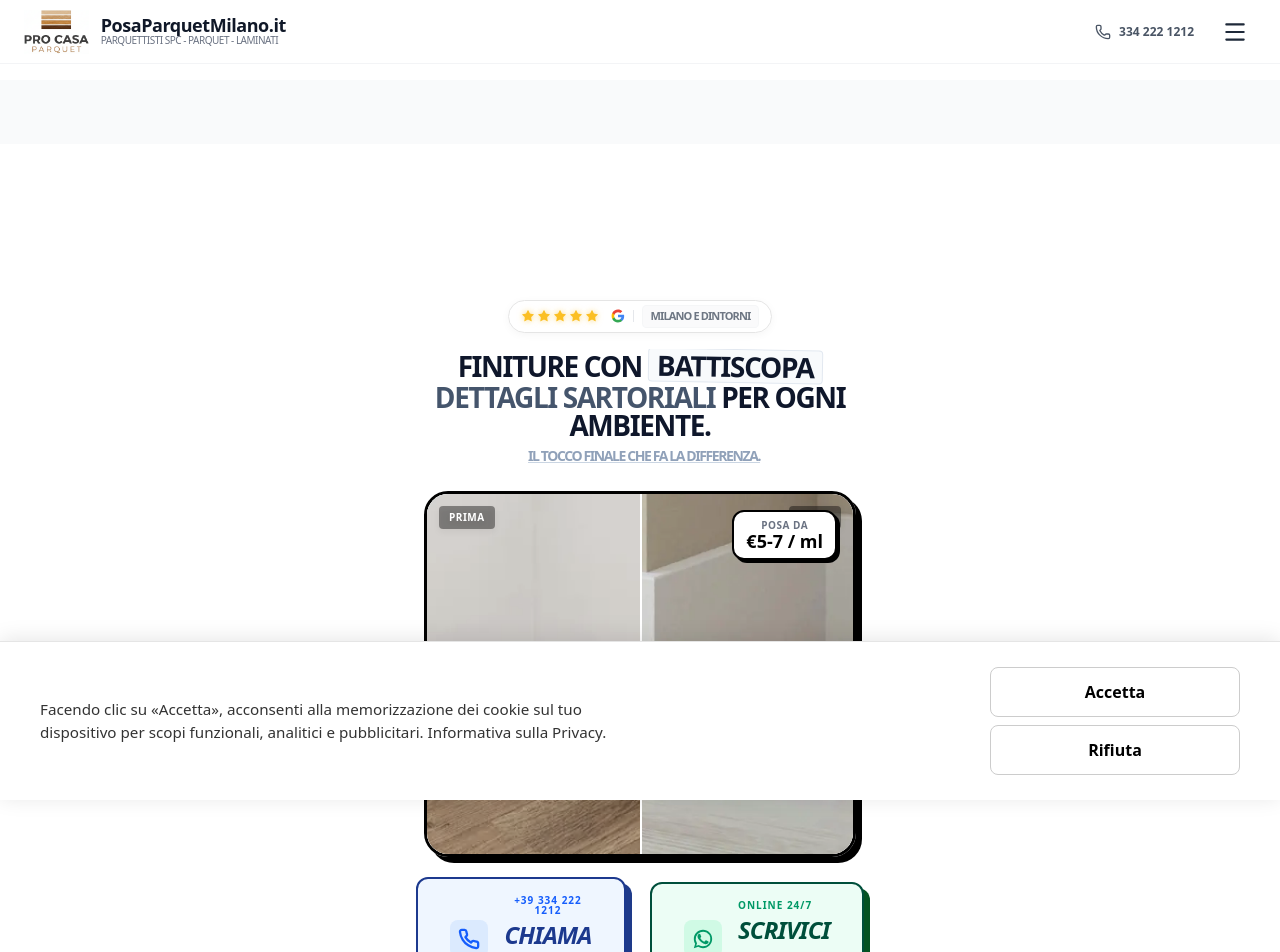
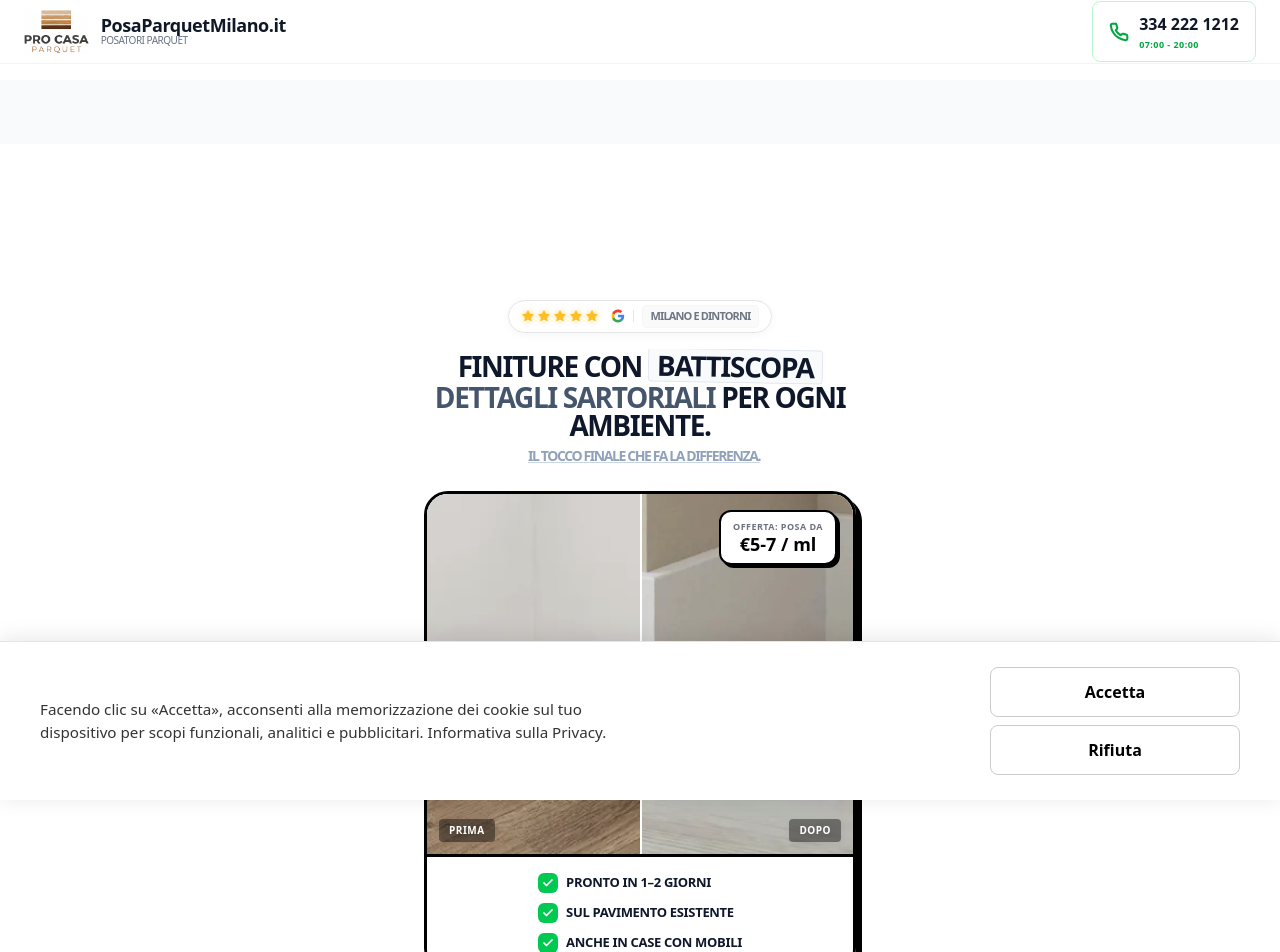
Before and after one commit to Thommy-String/ProCasaParquetSito, a React (Vite) app: page /servizi/posa-battiscopa-milano in a window 1280 px wide. Shown: the top 952 px of the page. Built offline with nearby package versions, Linux system fonts and the light colour scheme.

Commit message:
Ottimizzazioni service page: CTA navbar con tracking Google, header logo non cliccabile, stelline 5/5, orari 07:00-20:00

```diff
--- a/src/components/Header.jsx
+++ b/src/components/Header.jsx
@@ -99,6 +99,9 @@ function Header() {
       .sort((a, b) => (a.order || 0) - (b.order || 0));
   }, []);
 
+  // Controlla se siamo su una service page
+  const isServicePage = location.pathname.startsWith('/servizi/');
+
   return (
     <>
       <style>
@@ -133,6 +136,19 @@ function Header() {
         <div className="container mx-auto px-4 md:px-6 flex items-center justify-between h-full">
 
           {/* 1. LOGO & BRANDING */}
+          {isServicePage ? (
+            <div className="flex items-center gap-3 z-[61] cursor-default">
+              <img src={logoImage} alt={COMPANY_NAME} className="h-9 md:h-11 w-auto" />
+              <div className="flex flex-col">
+                <span className="text-base md:text-lg font-bold tracking-tight leading-none text-gray-900">
+                  PosaParquetMilano.it
+                </span>
+                <span className="text-[10px] font-medium uppercase tracking-tighter text-gray-500 leading-tight">
+                  Posatori parquet
+                </span>
+              </div>
+            </div>
+          ) : (
             <Link to="/" onClick={() => setIsMenuOpen(false)} className="flex items-center gap-3 z-[61]">
               <img src={logoImage} alt={COMPANY_NAME} className="h-9 md:h-11 w-auto" />
               <div className="flex flex-col">
@@ -140,30 +156,33 @@ function Header() {
                   PosaParquetMilano.it
                 </span>
                 <span className="text-[10px] font-medium uppercase tracking-tighter text-gray-500 leading-tight">
-                Parquettisti spc - parquet  - laminati
+                  Posatori n.1 a milano e dintorni
                 </span>
               </div>
             </Link>
+          )}
 
           {/* 2. LATO DESTRO (HAMBURGER) */}
           <div className="flex items-center gap-3 md:gap-5">
 
-            {/* TELEFONO VISIBILE SU DESKTOP */}
-            <div className="hidden sm:flex items-center gap-4">
-               <a href={`tel:${PHONE_NUMBER}`} className="flex items-center gap-2 text-xs font-bold text-gray-600 hover:text-black transition-colors">
-                <Phone size={16} />
-                <span className="hidden lg:inline">{PHONE_NUMBER}</span>
+            {/* CTA TELEFONO CON ORARI (SOSTITUISCE HAMBURGER) */}
+            <a
+              href={`tel:${PHONE_NUMBER}`}
+              onClick={() => {
+                if (typeof window.gtag !== 'undefined') {
+                  window.gtag('event', 'conversion', { 'send_to': 'AW-XXXXXXXXX/YYYYYYYYYYYY' });
+                }
+              }}
+              className="flex items-center gap-2.5 px-4 py-2.5 rounded-lg hover:bg-green-50 transition-colors z-[61] border border-green-200"
+            >
+              <svg width="20" height="20" viewBox="0 0 24 24" fill="none" stroke="currentColor" strokeWidth="2.5" strokeLinecap="round" strokeLinejoin="round" className="text-green-600 flex-shrink-0">
+                <path d="M22 16.92v3a2 2 0 0 1-2.18 2 19.79 19.79 0 0 1-8.63-3.07 19.5 19.5 0 0 1-6-6 19.79 19.79 0 0 1-3.07-8.67A2 2 0 0 1 4.11 2h3a2 2 0 0 1 2 1.72 12.84 12.84 0 0 0 .7 2.81 2 2 0 0 1-.45 2.11L8.09 9.91a16 16 0 0 0 6 6l1.27-1.27a2 2 0 0 1 2.11-.45 12.84 12.84 0 0 0 2.81.7A2 2 0 0 1 22 16.92z"></path>
+              </svg>
+              <div className="flex flex-col items-start gap-0.5">
+                <span className="text-sm md:text-base font-black text-gray-900">{PHONE_NUMBER}</span>
+                <span className="text-[9px] font-bold text-green-600 uppercase tracking-wider">07:00 - 20:00</span>
+              </div>
             </a>
-            </div>
-
-            {/* HAMBURGER BUTTON (SEMPRE VISIBILE) */}
-            <button
-              onClick={() => setIsMenuOpen(!isMenuOpen)}
-              className="p-2 text-gray-800 hover:bg-gray-100 rounded-full transition-colors z-[61] active:scale-90"
-              aria-label="Menu"
-            >
-              {isMenuOpen ? <X size={26} /> : <Menu size={26} />}
-            </button>
           </div>
 
         </div>
--- a/src/components/RecentWorks.jsx
+++ b/src/components/RecentWorks.jsx
@@ -169,7 +169,7 @@ function RecentWorks({ service, category, title, showFilter = false }) {
                             <span className="absolute inset-x-0 bottom-0 h-3 md:h-4 bg-[#FFF176] -z-0 -rotate-1 rounded-sm"></span>
                         </span>
                         {' '}PACCHI DI SPC.{' '} <br />
-                        <span className="text-black/40 text-[0.7em] tracking-tightest">QUALSIASI MARCHIO E FORMATO.</span>
+                        <span className="text-black/40 text-[0.6em] tracking-tight">QUALSIASI MARCHIO E FORMATO.</span>
                     </h2>
                 </div>
 
--- a/src/components/ServiceHeroHome.jsx
+++ b/src/components/ServiceHeroHome.jsx
@@ -162,9 +162,9 @@ const SERVICE_TITLES = {
   ),
   'spc': (
     <>
-       Installiamo il tuo SPC <span className="text-yellow-500">a Milano</span> in
-      <br /><span className="text-green-600">1–2 giorni</span> <span className="text-red-600">senza demolire</span> il pavimento esistente
-      <br /><span className="text-slate-400 text-[0.7em] align-middle ml-2 decoration-slice decoration-yellow-200 underline font-black">copre il vecchio, anche in case con mobili.</span>
+       Servizio posa SPC <span className="text-yellow-500">a Milano</span>
+      <br />pronto in soli <span className="text-green-600">1–2 giorni</span> <span className="text-red-600">senza demolire il pavimento</span>
+      <br /><span className="text-slate-400 text-[0.7em] align-middle ml-2 decoration-slice decoration-yellow-200 underline font-bold">sopra il vecchio, anche in case con mobili.</span>
     </>
   ),
   'laminato': (
@@ -352,7 +352,7 @@ const BeforeAfterSlider = ({ beforeImg, afterImg, pricingId, priceDisplay, servi
       {/* BADGE PREZZO — Top Right */}
       {priceDisplay && (
         <div className="absolute top-4 right-4 z-30 bg-white border-2 border-black rounded-xl px-3 py-2 shadow-[3px_3px_0px_0px_rgba(0,0,0,1)]">
-          <p className="text-[10px] font-black text-gray-500 uppercase tracking-wider mb-0.5 leading-none">Posa da</p>
+          <p className="text-[10px] font-black text-gray-500 uppercase tracking-wider mb-0.5 leading-none">Montaggio da</p>
           <p className="text-[18px] font-black text-black leading-none">{priceDisplay}</p>
         </div>
       )}
@@ -442,10 +442,11 @@ function ServiceHeroHome({ service }) {
                         <Star key={i} size={13} className="fill-[#fbbf24] text-[#fbbf24]" strokeWidth={0} />
                       ))}
                     </div>
+                    <span className="text-[12px] font-medium text-gray-400">punteggio 5/5</span>
                   </div>
 
                   <div className="text-center space-y-1">
-                    <span className="text-[10px] font-bold text-gray-600 uppercase tracking-wide block">Posatori Specialisti a Milano</span>
+                    <span className="text-[10px] font-bold text-gray-600 uppercase tracking-wide block">Posiamo a Milano e Dintorni</span>
                   </div>
                 </div>
               ) : (
@@ -503,7 +504,7 @@ function ServiceHeroHome({ service }) {
                           loading="eager"
                           className="w-full h-full object-cover filter grayscale-[40%] brightness-90 contrast-110"
                         />
-                        <div className="absolute top-3 left-3 text-[10px] font-black text-white uppercase tracking-wider drop-shadow-md bg-black/40 px-2.5 py-1 rounded">PRIMA</div>
+                        <div className="absolute bottom-3 left-3 text-[10px] font-black text-white uppercase tracking-wider drop-shadow-md bg-black/40 px-2.5 py-1 rounded">PRIMA</div>
                       </div>
 
                       {/* DOPO (Destra) */}
@@ -513,62 +514,54 @@ function ServiceHeroHome({ service }) {
                           alt="Dopo"
                           className="w-full h-full object-cover"
                         />
-                        <div className="absolute top-3 right-3 text-[10px] font-black text-white uppercase tracking-wider drop-shadow-md bg-black/40 px-2.5 py-1 rounded">DOPO</div>
+                        <div className="absolute bottom-3 right-3 text-[10px] font-black text-white uppercase tracking-wider drop-shadow-md bg-black/40 px-2.5 py-1 rounded">DOPO</div>
                       </div>
 
                       {/* INFO BADGE — Top Right */}
                       {service.priceDisplay && (
-                        <div className="absolute top-4 right-4 z-30 bg-white border-2 border-black rounded-xl px-3 py-2 shadow-[3px_3px_0px_0px_rgba(0,0,0,1)]">
-                          <p className="text-[10px] font-black text-gray-500 uppercase tracking-wider mb-0.5 leading-none">Posa da</p>
-                          <p className="text-[18px] font-black text-black leading-none">{service.priceDisplay}</p>
+                        <div className="absolute top-4 right-4 z-30 bg-white border-2 border-black rounded-xl px-3 py-2.5 shadow-[3px_3px_0px_0px_rgba(0,0,0,1)]">
+                          <p className="text-[9px] font-black text-gray-500 uppercase tracking-wider mb-1 leading-none text-center">OFFERTA: Posa da</p>
+                          <div className="flex flex-col items-center gap-1">
+                            {pricingId === 'spc' && (
+                              <p className="text-[13px] font-black text-red-600 line-through leading-none">€25</p>
+                            )}
+                            <p className="text-[18px] font-black text-black leading-none text-center">{service.priceDisplay}</p>
+                          </div>
+                          {pricingId === 'spc' && (
+                            <div className="space-y-1.5 mt-2 pt-2 border-t border-gray-200">
+                              {['Zero acconti prima', 'Paghi a fine giornata', 'Prezzi onesti'].map((text, i) => (
+                                <div key={i} className="flex items-center gap-1.5">
+                                  <svg className="w-3 h-3 text-green-600 flex-shrink-0" viewBox="0 0 24 24" fill="none" stroke="currentColor" strokeWidth="3">
+                                    <polyline points="20 6 9 17 4 12"></polyline>
+                                  </svg>
+                                  <p className="text-[10px] font-black text-gray-800 uppercase tracking-wider leading-tight">{text}</p>
+                                </div>
+                              ))}
+                            </div>
+                          )}
                         </div>
                       )}
                     </div>
 
-                    {/* RECENSIONE — incollata sotto l'immagine */}
-                    {comp.review && (
-                      <div className="bg-[#FFFDE7] border-t-[3px] border-black px-5 py-4 space-y-3">
-                        {/* Testo recensione */}
-                        <p className="text-[13px] text-gray-800 font-medium italic leading-relaxed">
-                          "{comp.review.text}"
-                        </p>
-
-                        {/* Footer recensione — layout unificato e gerarchico */}
-                        <div className="flex items-center justify-between gap-4 pt-2">
-                          {/* Sinistra: avatar + nome + Google verificata */}
-                          <div className="flex items-center gap-2.5 min-w-0 flex-1">
-                            {/* Avatar */}
-                            <div className="shrink-0 w-9 h-9 rounded-full border-2 border-black overflow-hidden bg-white shadow-[2px_2px_0px_0px_rgba(0,0,0,0.5)]">
-                              <img src={comp.review.avatar} alt={comp.review.author} loading="lazy" className="w-full h-full object-cover" />
+                    {/* CHECKLIST VANTAGGI — sotto l'immagine */}
+                    <div className="bg-white border-t-[3px] border-black px-5 py-4 flex justify-center">
+                      <div className="inline-flex flex-col items-start gap-2.5">
+                        {[
+                          'Pronto in 1–2 giorni',
+                          'Sul pavimento esistente',
+                          'Anche in case con mobili',
+                        ].map((text, i) => (
+                          <div key={i} className="flex items-center gap-2">
+                            <div className="w-5 h-5 bg-green-500 rounded-md flex items-center justify-center shrink-0">
+                              <svg className="w-3 h-3 text-white" viewBox="0 0 24 24" fill="none" stroke="currentColor" strokeWidth="3.5" strokeLinecap="round" strokeLinejoin="round">
+                                <polyline points="20 6 9 17 4 12"></polyline>
+                              </svg>
                             </div>
-
-                            {/* Nome + Google verificata — stack verticale */}
-                            <div className="flex flex-col leading-none min-w-0">
-                              <span className="text-[12px] font-black text-gray-900 truncate">{comp.review.author}</span>
-                              <div className="flex items-center gap-1.5 mt-0.5">
-                                <svg className="w-3 h-3 shrink-0" viewBox="0 0 24 24">
-                                  <path fill="#4285F4" d="M22.56 12.25c0-.78-.07-1.53-.2-2.25H12v4.26h5.92c-.26 1.37-1.04 2.53-2.21 3.31v2.77h3.57c2.08-1.92 3.28-4.74 3.28-8.09z" />
-                                  <path fill="#34A853" d="M12 23c2.97 0 5.46-.98 7.28-2.66l-3.57-2.77c-.98.66-2.23 1.06-3.71 1.06-2.86 0-5.29-1.93-6.16-4.53H2.18v2.84C3.99 20.53 7.7 23 12 23z" />
-                                  <path fill="#FBBC05" d="M5.84 14.09c-.22-.66-.35-1.36-.35-2.09s.13-1.43.35-2.09V7.07H2.18C1.43 8.55 1 10.22 1 12s.43 3.45 1.18 4.93l2.85-2.24.81-.6z" />
-                                  <path fill="#EA4335" d="M12 5.38c1.62 0 3.06.56 4.21 1.66l3.15-3.15C17.45 2.09 14.97 1 12 1 7.7 1 3.99 3.47 2.18 7.07l3.66 2.84c.87-2.6 3.3-4.53 6.16-4.53z" />
-                                </svg>
-                                <span className="text-[10px] font-bold text-gray-600 truncate">Google verificata</span>
-                              </div>
-                            </div>
+                            <span className="text-[13px] font-black text-slate-900 uppercase tracking-tight leading-tight">{text}</span>
                           </div>
-
-                          {/* Destra: 5 stelle */}
-                          <div className="shrink-0 flex items-center gap-1">
-                            <div className="flex gap-0.5">
-                              {[...Array(5)].map((_, i) => (
-                                <Star key={i} size={13} className="fill-[#fbbf24] text-[#fbbf24]" strokeWidth={0} />
-                              ))}
-                            </div>
-                            <span className="text-[10px] font-black text-gray-500 ml-0.5">5/5</span>
-                          </div>
-                        </div>
+                        ))}
                       </div>
-                    )}
+                    </div>
                   </div>
                 );
               })()}
```
Also changed, not shown: 1 other file (tests, documents, lock files or other folders). Lines whose indentation alone changed are shown as unchanged.
